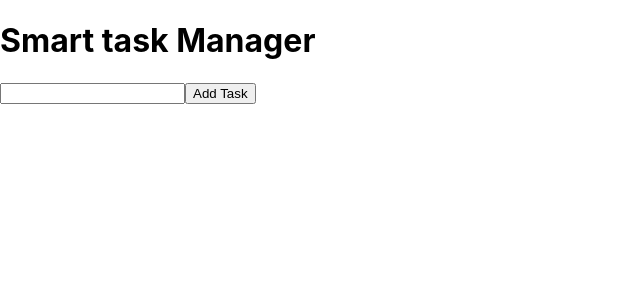
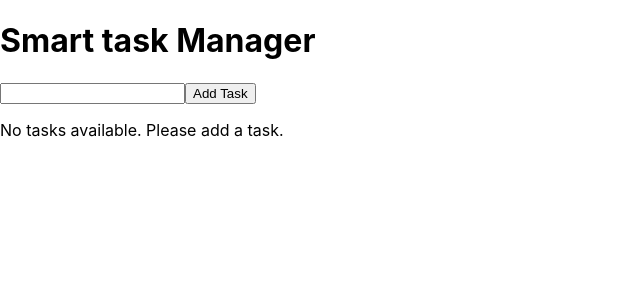
Before and after one commit to Sweety-Mitra/to_do, a React (Create React App) app: page / in a window 1280 px wide. Shown: the top 300 px of the page, without its empty margins (0-640 px from the left). Built offline with nearby package versions, Linux system fonts and the light colour scheme.

Commit message:
Edit functionality

```diff
--- a/src/App.js
+++ b/src/App.js
@@ -14,28 +14,35 @@ function App() {
       text: task,
       completed: false,
     };
-    setTasks([...tasks, newTask]);
+    setTasks((prev) => [...prev, newTask]);
   }
 
   //Delete Task Function
   const deleteTask = (id) => {
-    const updatedTasks = tasks.filter(task => task.id !== id);
-    setTasks(updatedTasks);
+    setTasks((prev) => prev.filter(task => task.id !== id));
   }
 
   //toggle Task Completion Function
   const toggleTask=(id) => {
-    const updatedTasks = tasks.map((task) =>
+    setTasks((prev) => prev.map((task) =>
       task.id === id ? {...task, completed: !task.completed} : task
+    ));
+  };
+
+  //Edit Task Function
+  const editTask = (id, newText) => {
+    setTasks((prevTasks)=>
+      prevTasks.map((task)=>
+        task.id === id ? {...task, text: newText} : task
+      )
     );
-    setTasks(updatedTasks);
   };
 
   return (
     <div>
       <h1>Smart task Manager</h1>
       <TaskInput addTask={addTask} />
-      <TaskList tasks={tasks} deleteTask={deleteTask} toggleTask={toggleTask} />
+      <TaskList tasks={tasks} deleteTask={deleteTask} toggleTask={toggleTask} editTask={editTask} />
     </div>
   );
 }
--- a/src/components/TaskItem.jsx
+++ b/src/components/TaskItem.jsx
@@ -1,13 +1,36 @@
-const TaskItem = ({task, deleteTask,toggleTask}) => {
+import { useState } from "react";
+
+const TaskItem = ({task, deleteTask,toggleTask,editTask}) => {
+    const [isEditing, setIsEditing] = useState(false);
+    const [editedText, setEditedText] = useState(task.text);
+
+    const handleSave = () => {
+        if(editedText.trim() === "") return;
+        editTask(task.id, editedText);
+        setIsEditing(false);
+    };
     return (
         <div>
-            <span
-            onClick={()=>
-                toggleTask(task.id)}
-                style={{ textDecoration: task.completed ? "line-through" : "none", cursor: "pointer"}}
-            >
-                {task.text}
-            </span>
+
+            {isEditing ? (
+                <>
+                    <input
+                    value = {editedText}
+                    onChange={(e)=>setEditedText(e.target.value)}
+                    />
+                    <button onClick={handleSave}>Save</button>
+                    </>
+            ):(
+                <>
+                <span
+                style ={{ textDecoration: task.completed ? "line-through" : "none",}}
+                >
+                    {task.text}
+                </span>
+                <button onClick={() => setIsEditing(true)}>Edit</button>
+                </>
+            )
+        }
 
             <button onClick={() => toggleTask(task.id)}>{task.completed ? "Undo" : "Complete"}</button>
 
--- a/src/components/TaskList.jsx
+++ b/src/components/TaskList.jsx
@@ -1,12 +1,15 @@
 import TaskItem from "./TaskItem";
 
-const TaskList = ({ tasks, deleteTask,toggleTask
- }) => {
+const TaskList = ({ tasks=[], deleteTask,toggleTask,editTask}) => {
     return (
         <div>
-          {tasks.map((task) => (
-            <TaskItem key={task.id} task={task} deleteTask={deleteTask} toggleTask={toggleTask} />
-          ))}
+            {tasks.length === 0 ? (
+                <p>No tasks available. Please add a task.</p>
+            ) : (
+                tasks.map((task) => (
+                    <TaskItem key={task.id} task={task} deleteTask={deleteTask} toggleTask={toggleTask} editTask={editTask} />
+                ))
+            )}
         </div>
     );
 }
```
